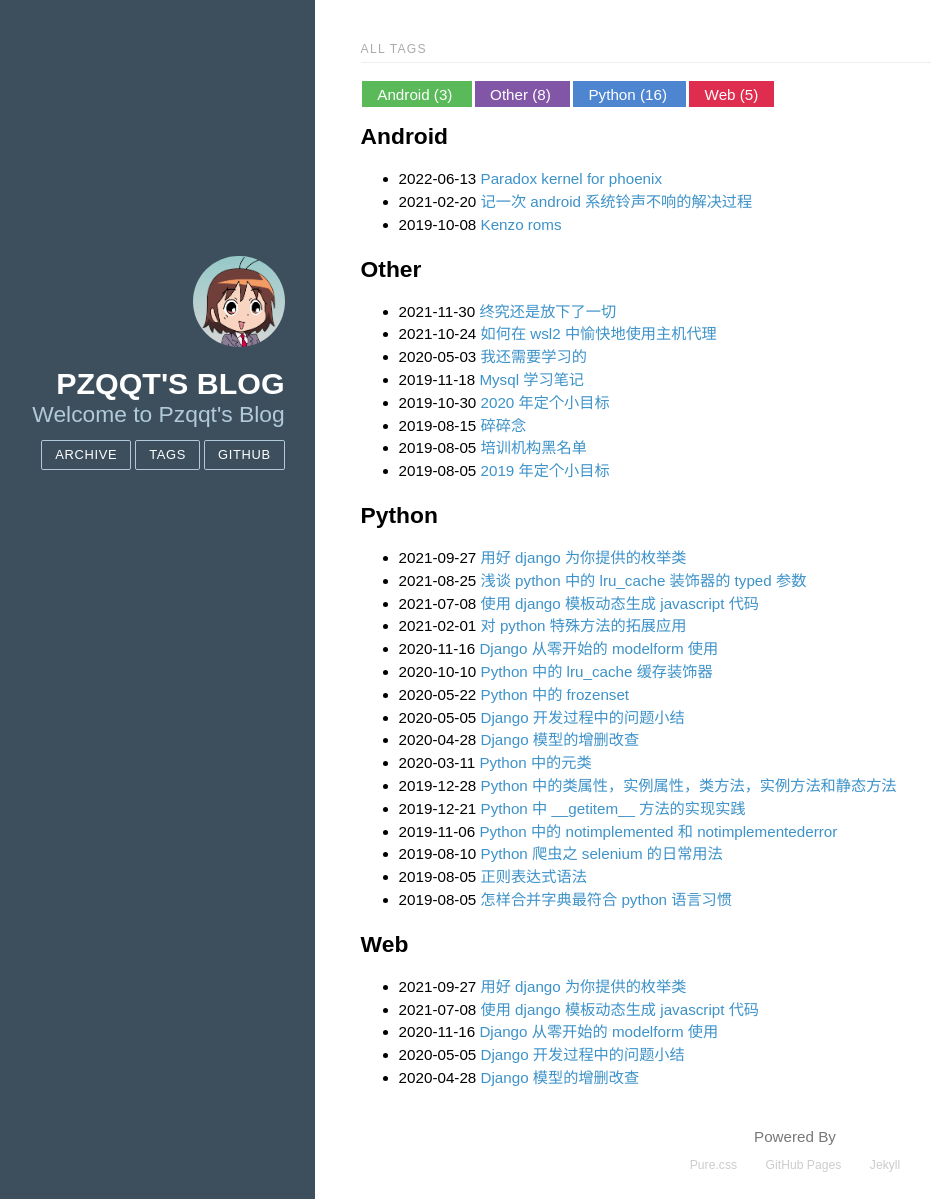
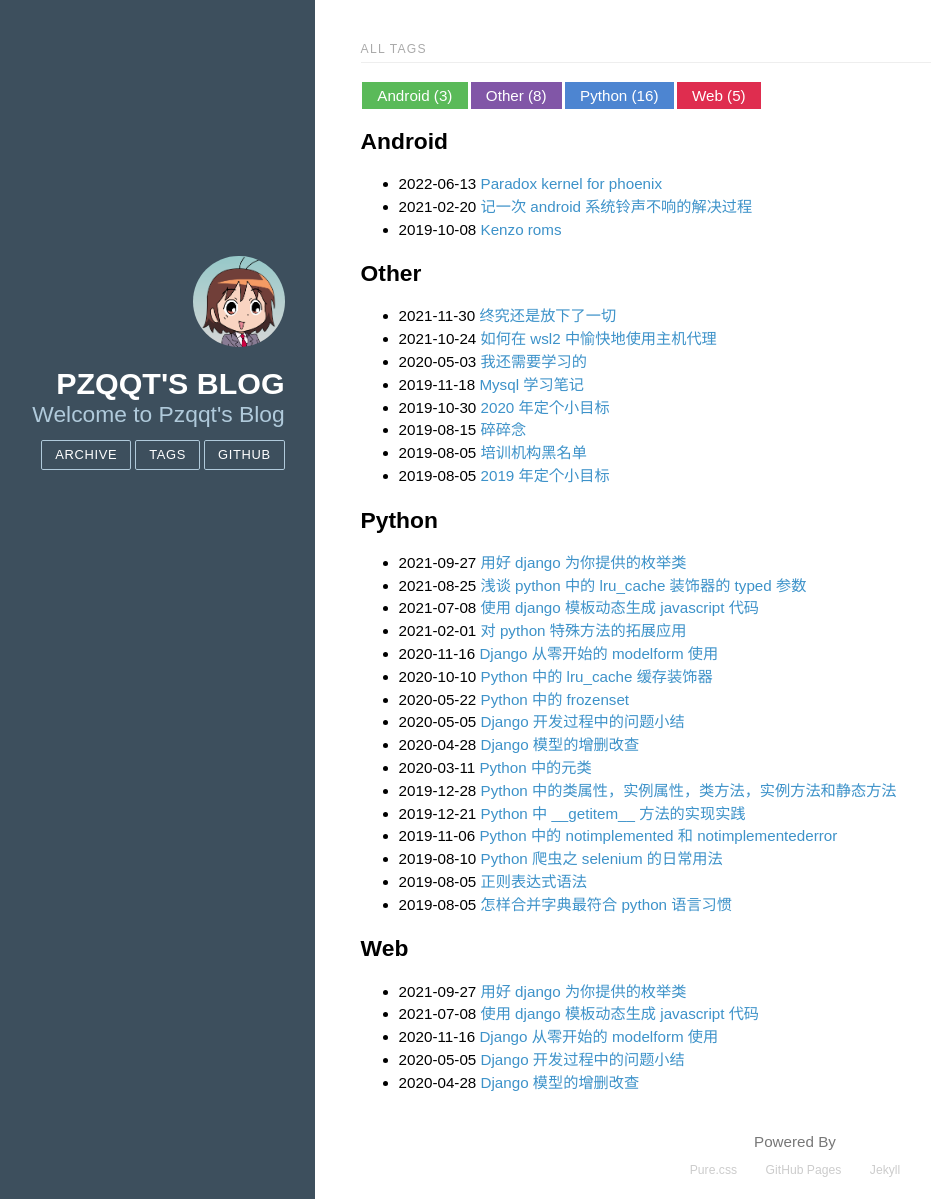
Before and after one commit to Pzqqt/Pzqqt.github.io, a Jekyll site: the page built from tags.html, in a window 1280 px wide and 1199 px high. Shown: the whole window, without its empty margins (5-936 px from the left). Built offline with Jekyll 4.4.1, drawn with Linux system fonts in a browser that asks for light colours.

Commit message:
tags.html: Use flex layout for tags

```diff
--- a/tags.html
+++ b/tags.html
@@ -6,7 +6,7 @@
         {% assign sorted_tags = site.tags | sort %}
         <div class="posts">
             <h1 class="content-subhead">All tags</h1>
-            <p style="font-size: 1.25em">
+            <p style="font-size: 1.25em; display: flex; flex-wrap: wrap; justify-content: flex-start;">
               {% for tag in sorted_tags %}
                 {% assign tag_name = tag[0] %}
                 {% assign tag_text = tag[0] | append:" (" | append:tag[1].size | append:")" %}
```
